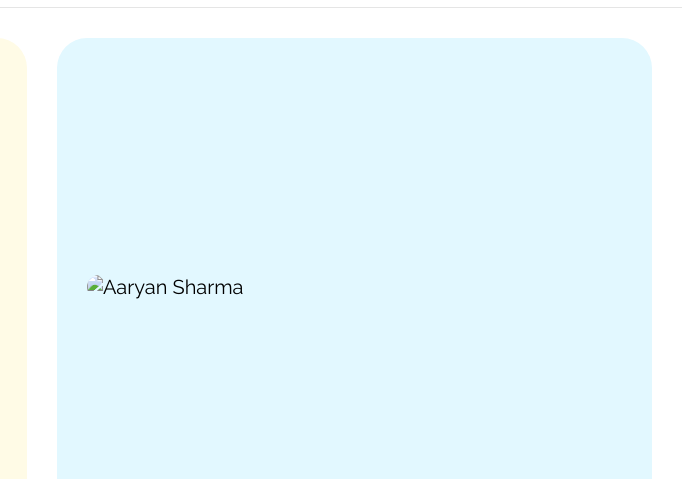
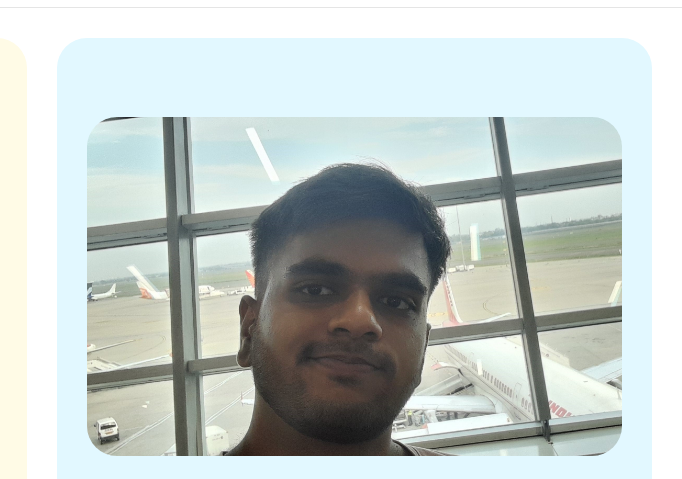
Before and after one commit to AaryanSharma111/Portfolio, a plain HTML site: page index.html in a window 1280 px wide. Shown: the part 97-576 px from the top of the page, 598-1280 px from the left. Drawn offline with Linux system fonts and the light colour scheme; files whose address does not match are found by name.

Commit message:
Update index.html

```diff
--- a/index.html
+++ b/index.html
@@ -70,7 +70,7 @@
                 </div>
             </div>
             <div class="person-yellow">
-                <img src="./imgs/20240704_174746.jpg"
+                <img src="20240704_174746.jpg"
                 alt="Aaryan Sharma" width="100%" >
             </div>
         </section>
```
